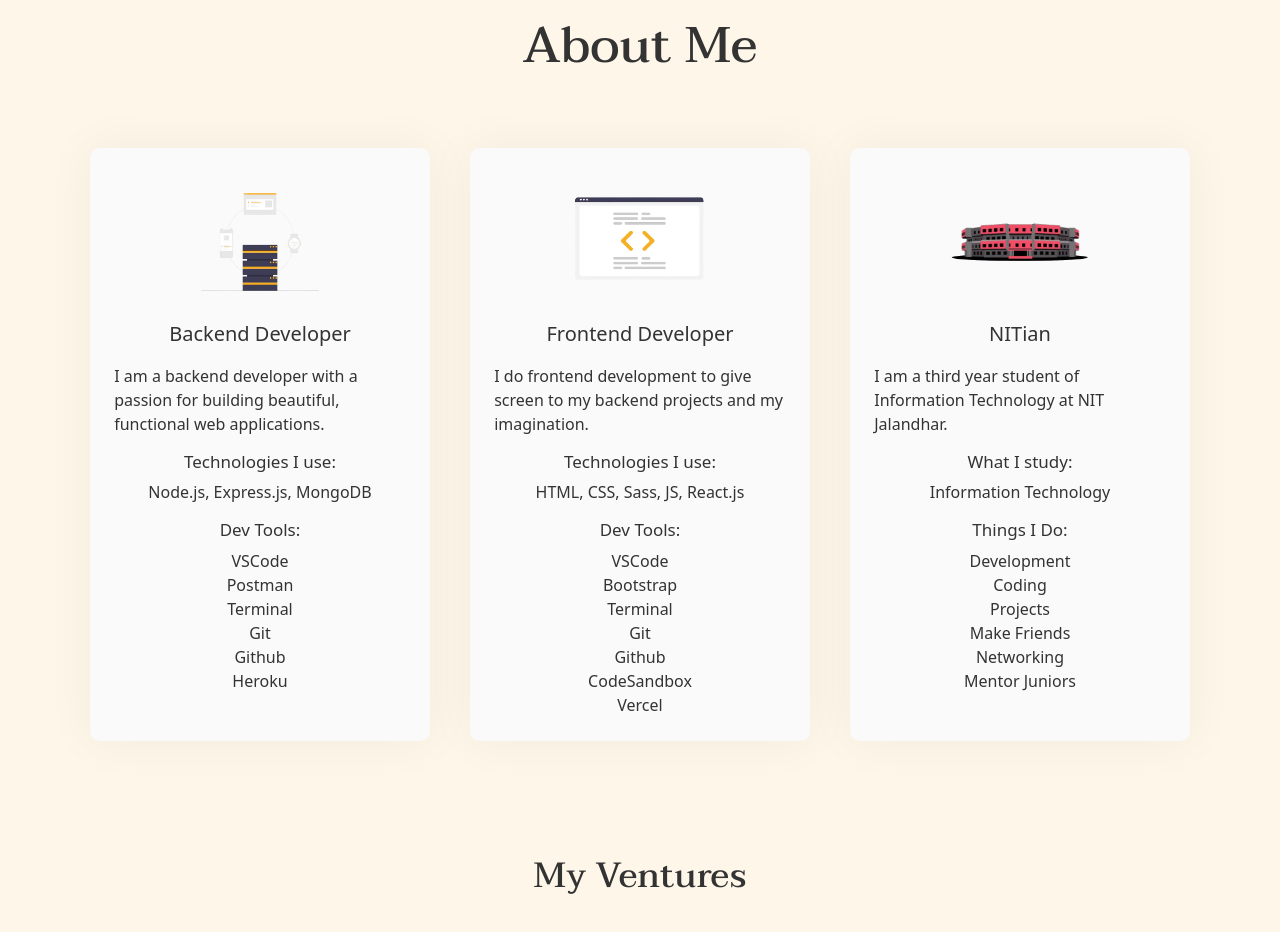
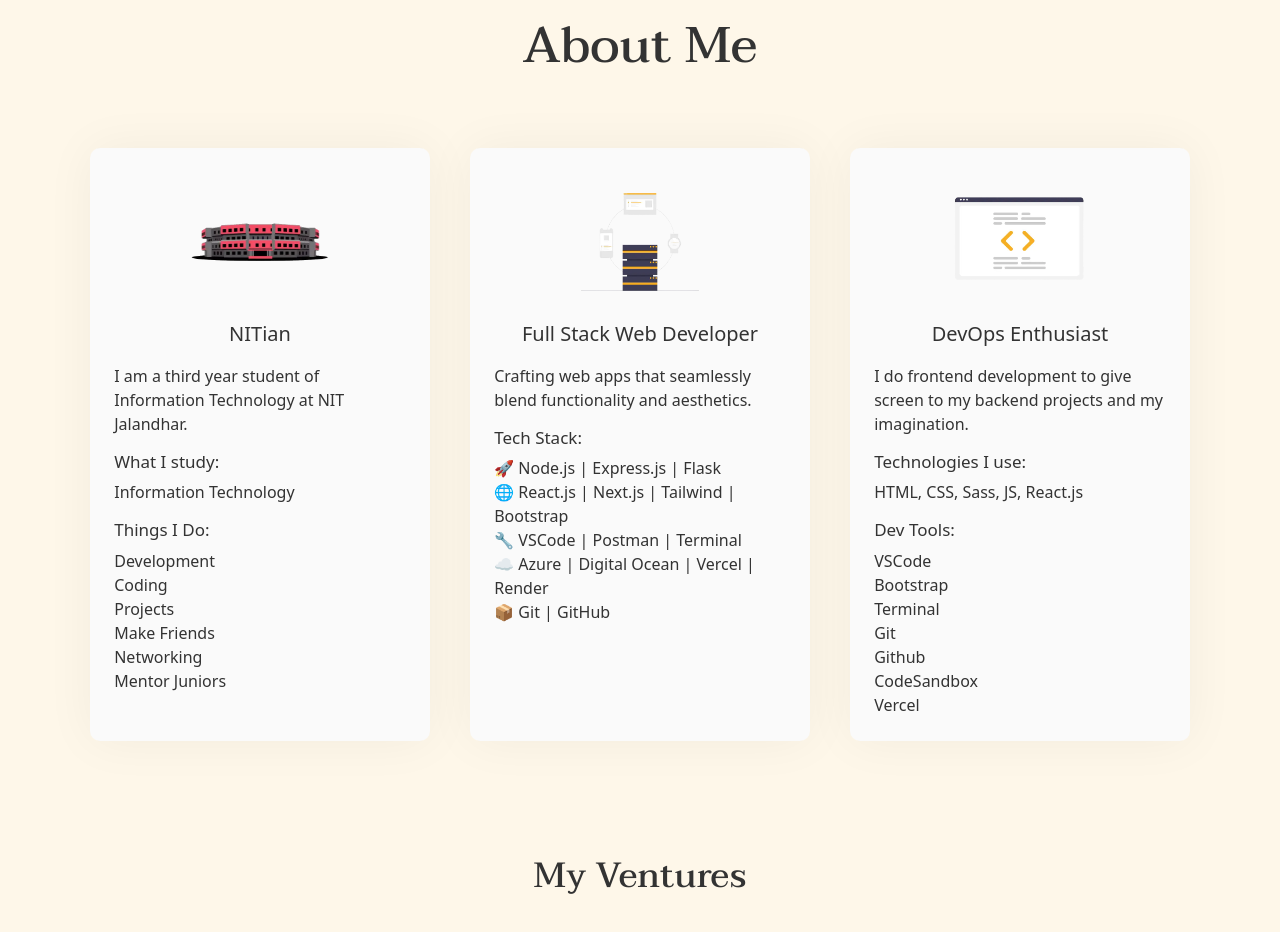
Before and after one commit to ssahibsingh/ssahibsingh.github.io, a Next.js app: page / in a window 1280 px wide. Shown: the part 880-1812 px from the top of the page. Built offline with nearby package versions, Linux system fonts and the light colour scheme; a web font is replaced by a local one.

Commit message:
updated about

```diff
--- a/components/About.js
+++ b/components/About.js
@@ -24,7 +24,7 @@ const About = () => {
                                             alt={item.name}
                                             width={150}
                                             height={150}
-                                            styles={{width: 'auto', height: 'auto'}}
+                                            styles={{ width: 'auto', height: 'auto' }}
                                         />
                                     </div>
                                     <div className="about__item-content">
@@ -34,11 +34,15 @@ const About = () => {
                                                 <p>{item.description}</p>
                                             </div>
                                             <div className="about__item-details">
-                                                <div className="about__item-section-1 text-center">
-                                                    <h5>{item.h1}</h5>
-                                                    <p>{item.h1Array.join(', ')}</p>
-                                                </div>
-                                                <div className="about__item-section-2 text-center">
+                                                {item.h1 ? (
+                                                    <>
+                                                        <div className="about__item-section-1">
+                                                            <h5>{item.h1}</h5>
+                                                            <p>{item.h1Array.join(', ')}</p>
+                                                        </div>
+                                                    </>
+                                                ) : (<></>)}
+                                                <div className="about__item-section-2">
                                                     <h5>{item.h2}</h5>
                                                     <ul>
                                                         {
--- a/data/about.js
+++ b/data/about.js
@@ -1,28 +1,6 @@
 const about = [
     {
         key: 1,
-        img: require('../public/images/about/backend.webp'),
-        // img:"https://github.com/ssahibsingh/personalWebsite/blob/main/src/assets/backend2.png?raw=true",
-        name: "Backend Developer",
-        description: "I am a backend developer with a passion for building beautiful, functional web applications.",
-        h1: "Technologies I use:",
-        h1Array: ['Node.js', 'Express.js', 'MongoDB'],
-        h2: "Dev Tools:",
-        h2Array: ['VSCode', 'Postman', 'Terminal', 'Git', 'Github', 'Heroku']
-    },
-    {
-        key: 2,
-        img: require('../public/images/about/frontend.webp'),
-        // img:"https://github.com/ssahibsingh/personalWebsite/blob/main/src/assets/frontend2.png?raw=true",
-        name: "Frontend Developer",
-        description: "I do frontend development to give screen to my backend projects and my imagination.",
-        h1: "Technologies I use:",
-        h1Array: ['HTML', 'CSS', 'Sass', 'JS', 'React.js'],
-        h2: "Dev Tools:",
-        h2Array: ['VSCode', 'Bootstrap', 'Terminal', 'Git', 'Github', 'CodeSandbox', 'Vercel']
-    },
-    {
-        key: 3,
         img: require('../public/images/about/nitj-svg.webp'),
         // img:"https://github.com/ssahibsingh/personalWebsite/blob/main/src/assets/nitj-svg.png?raw=true",
         name: "NITian",
@@ -31,6 +9,34 @@ const about = [
         h1Array: ['Information Technology'],
         h2: "Things I Do:",
         h2Array: ['Development', 'Coding', 'Projects', 'Make Friends', 'Networking', 'Mentor Juniors']
+    },
+    {
+        key: 2,
+        img: require('../public/images/about/backend.webp'),
+        // img:"https://github.com/ssahibsingh/personalWebsite/blob/main/src/assets/backend2.png?raw=true",
+        name: "Full Stack Web Developer",
+        description: "Crafting web apps that seamlessly blend functionality and aesthetics.",
+        // h1: "Tech Stack:",
+        // h1Array: ['React.js','Next.js','Node.js', 'Express.js', 'MongoDB', 'Flask'],
+        h2: "Tech Stack:",
+        h2Array: [
+            '🚀 Node.js | Express.js | Flask',
+            '🌐 React.js | Next.js | Tailwind | Bootstrap',
+            '🔧 VSCode | Postman | Terminal',
+            '☁️ Azure | Digital Ocean | Vercel | Render',
+            '📦 Git | GitHub',
+        ]
+    },
+    {
+        key: 3,
+        img: require('../public/images/about/frontend.webp'),
+        // img:"https://github.com/ssahibsingh/personalWebsite/blob/main/src/assets/frontend2.png?raw=true",
+        name: "DevOps Enthusiast",
+        description: "I do frontend development to give screen to my backend projects and my imagination.",
+        h1: "Technologies I use:",
+        h1Array: ['HTML', 'CSS', 'Sass', 'JS', 'React.js'],
+        h2: "Dev Tools:",
+        h2Array: ['VSCode', 'Bootstrap', 'Terminal', 'Git', 'Github', 'CodeSandbox', 'Vercel']
     }
 ]
 
--- a/styles/globals.css
+++ b/styles/globals.css
@@ -551,6 +551,11 @@ img {
 .about__item:hover {
   transition: 0.3s ease;
   transform: translateY(-0.6%);
+}
+
+.about__item-details{
+  width: 90%;
+  margin: auto;
 }
 
 .about__item-details h5 {
```
